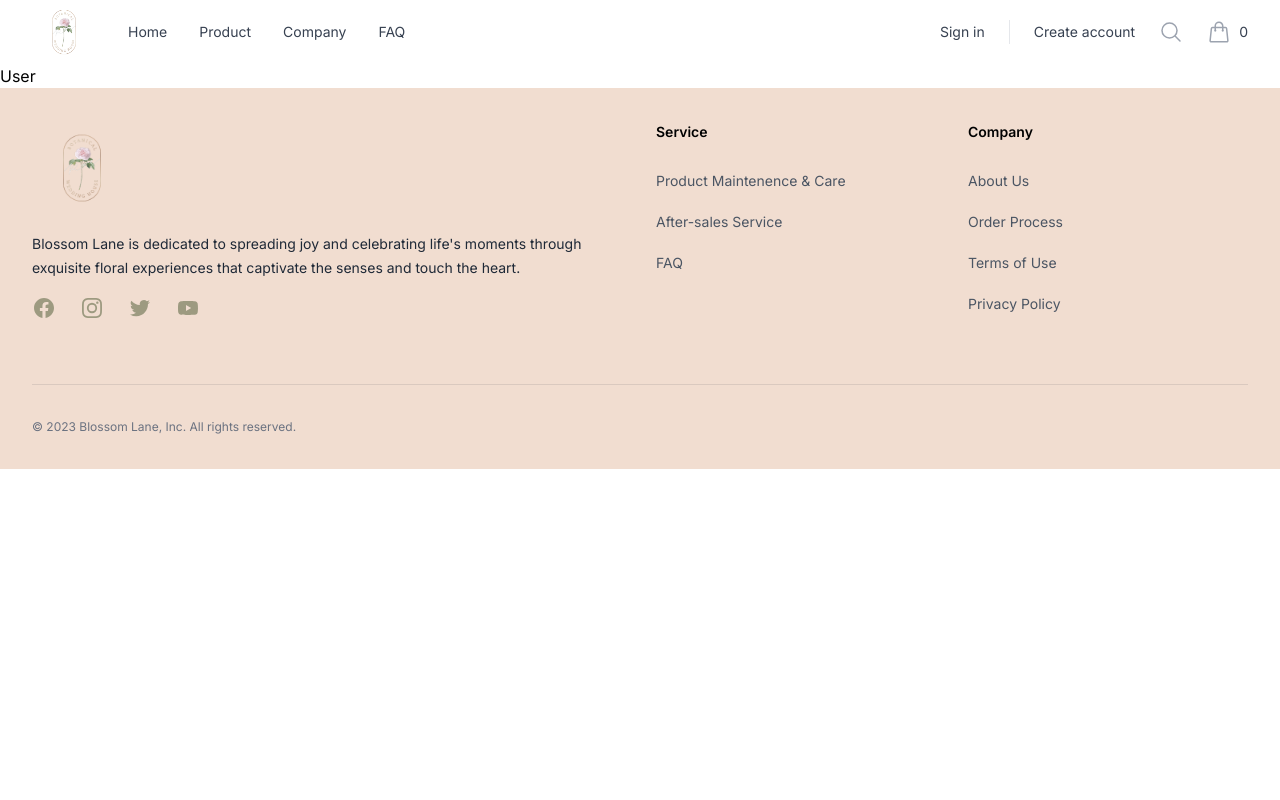
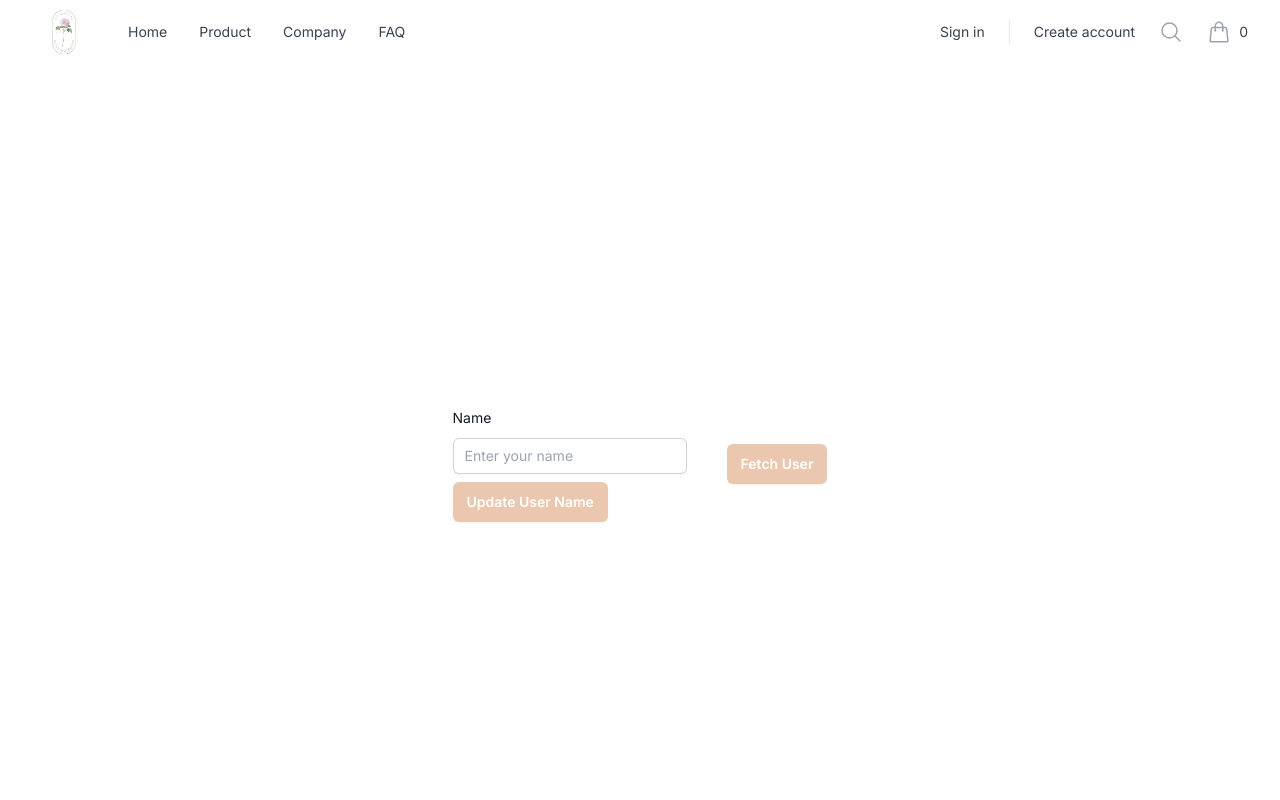
Before and after one commit to billychen0894/florist-ecommerce-app, a Next.js app: page /user in a window 1280 px wide. Shown: the top 800 px of the page. Built offline with nearby package versions, Linux system fonts and the light colour scheme; no server answers.

Commit message:
feat: add User page for getUser() and updateUser to test refresh access token mechanism interceptor on requests

```diff
--- a/app/user/page.tsx
+++ b/app/user/page.tsx
@@ -1,3 +1,79 @@
+'use client';
+
+import Button from '@components/ui/Button';
+import { yupResolver } from '@hookform/resolvers/yup';
+import useAxiosWithAuth from '@hooks/useAxiosAuth';
+import { useSession } from 'next-auth/react';
+import { useState } from 'react';
+import { FormProvider, useForm } from 'react-hook-form';
+import * as yup from 'yup';
+
+const inputNameFormSchema = yup.object().shape({
+  name: yup.string().required('Name is required'),
+});
+
+type FormData = yup.InferType<typeof inputNameFormSchema>;
+
 export default function User() {
-  return <div>User</div>;
+  const methods = useForm<FormData>({
+    resolver: yupResolver(inputNameFormSchema),
+    defaultValues: {
+      name: '',
+    },
+  });
+  const [userInfo, setUserInfo] = useState();
+  const { data: session } = useSession();
+  const axiosWithAuth = useAxiosWithAuth();
+
+  const getUser = async () => {
+    const response = await axiosWithAuth.get(
+      `${process.env.NEXT_PUBLIC_API_URL}/api/users/${session?.user?.id}`
+    );
+    setUserInfo(response.data);
+  };
+
+  const onSubmit = (data: FormData) => {
+    const { name } = data;
+    console.log('name', name);
+    axiosWithAuth.put(
+      `${process.env.NEXT_PUBLIC_API_URL}/api/users/${session?.user?.id}`,
+      {
+        name,
+      }
+    );
+  };
+
+  return (
+    <div className="flex justify-center items-center w-full h-full space-x-10">
+      <FormProvider {...methods}>
+        <form onSubmit={methods.handleSubmit(onSubmit)} className="space-y-2">
+          <label
+            htmlFor="name"
+            className="block text-sm font-medium leading-6 text-gray-900"
+          >
+            Name
+          </label>
+          <div className="mt-2">
+            <input
+              type="text"
+              {...methods.register('name')}
+              className="block w-full rounded-md border-0 py-1.5 text-gray-900 shadow-sm ring-1 ring-inset ring-gray-300 placeholder:text-gray-400 focus:ring-2 focus:ring-inset focus:ring-indigo-600 sm:text-sm sm:leading-6"
+              placeholder="Enter your name"
+            />
+          </div>
+          <Button type="submit">Update User Name</Button>
+        </form>
+        <div>
+          <Button type="button" onClick={getUser}>
+            Fetch User
+          </Button>
+          {userInfo && (
+            <p className="max-w-lg h-auto mt-4 break-words">
+              {JSON.stringify(userInfo)}
+            </p>
+          )}
+        </div>
+      </FormProvider>
+    </div>
+  );
 }
```
